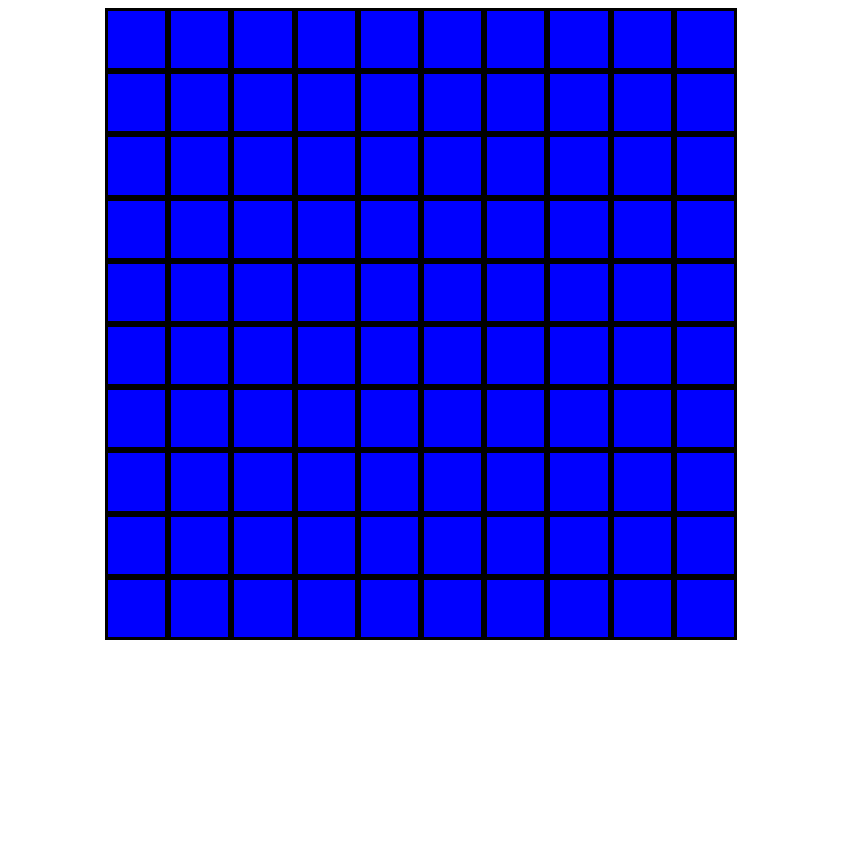
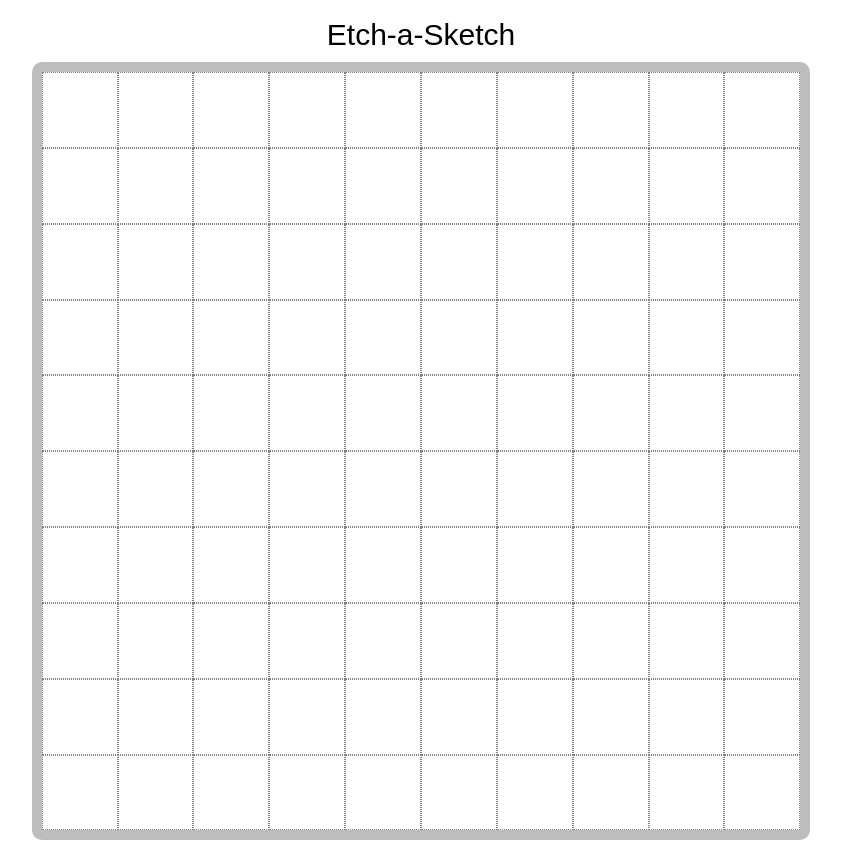
Before and after one commit to SR-45/etch-a-sketch, a plain HTML site: page index.html in a window 1280 px wide. Shown: the whole page, without its empty margins (219-1060 px from the left). Before the commit the page ends 800 px from the top, so only its background shows below. Drawn offline with Linux system fonts and the light colour scheme.

Commit message:
improved grid

```diff
--- a/index.html
+++ b/index.html
@@ -10,6 +10,7 @@
 </head>
 
 <body>
+    <div class="title"> Etch-a-Sketch </div>
     <div id="container">
 
 
--- a/script.js
+++ b/script.js
@@ -7,6 +7,7 @@ function createGrid(size){
         for (let index = 0; index < size; index++) {
             const ratio = 100/size;
             let div = document.createElement("div");
+            div.classList.add("box");
             div.style.flex = "1 1 " + ratio +"%";
             //div.style.width = "200px";
            // div.style.height = "200px";
--- a/styles.css
+++ b/styles.css
@@ -2,21 +2,29 @@ body {
     display: flex;
     align-items: center;
     justify-content: center;
+    flex-direction: column;
 }
 
-#container > div {
-    background-color: blue;
-    height: auto;
+.title {
+    font-family: Arial, Helvetica, sans-serif;
+    font-size: 30px;
+    font-weight: 500px;
+    padding: 10px;
+}
+
+#container>div {
+    background-color: rgb(255, 255, 255);
     aspect-ratio: 1/1;
-    border-color: black;
-    border-style: solid;
     box-sizing: border-box;
+    border: 1px dotted grey
 }
 
 #container {
     display: flex;
     justify-content: center;
     flex-wrap: wrap;
-    width: 50%;
+    width: 60%;
     align-items: center;
+    border: 10px solid rgb(189, 189, 189);
+    border-radius: 10px;
 }
```
